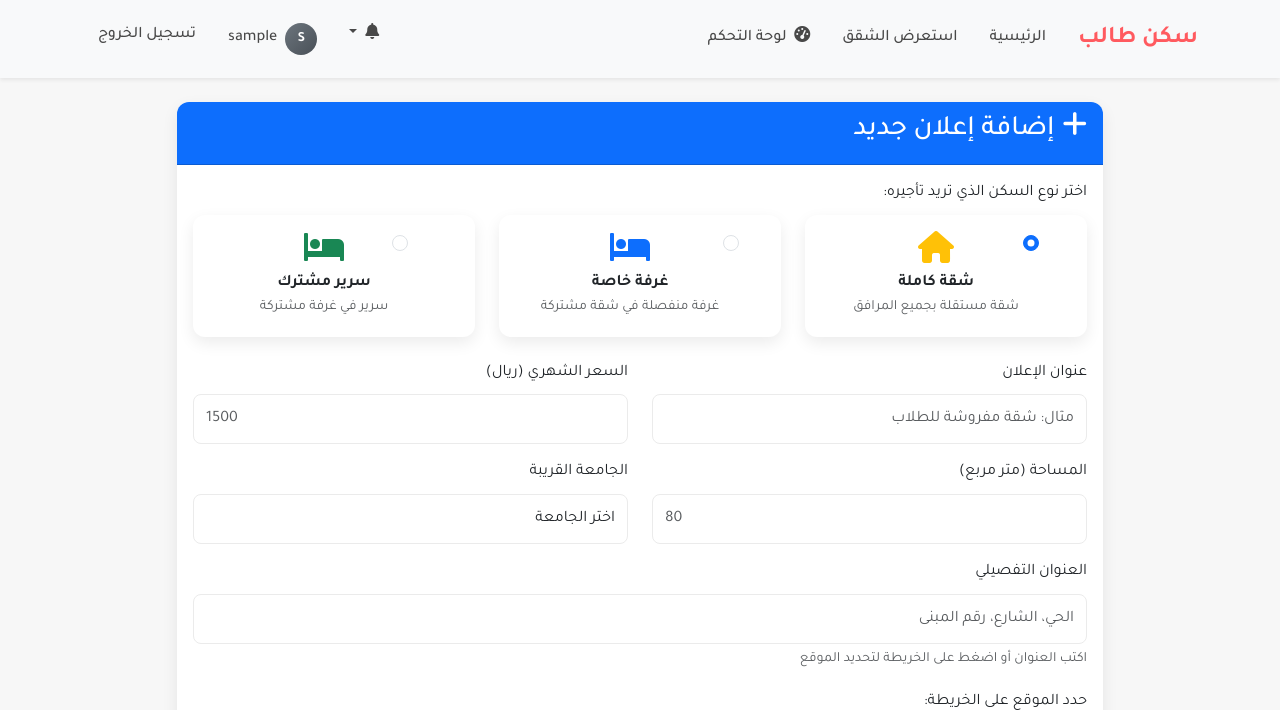
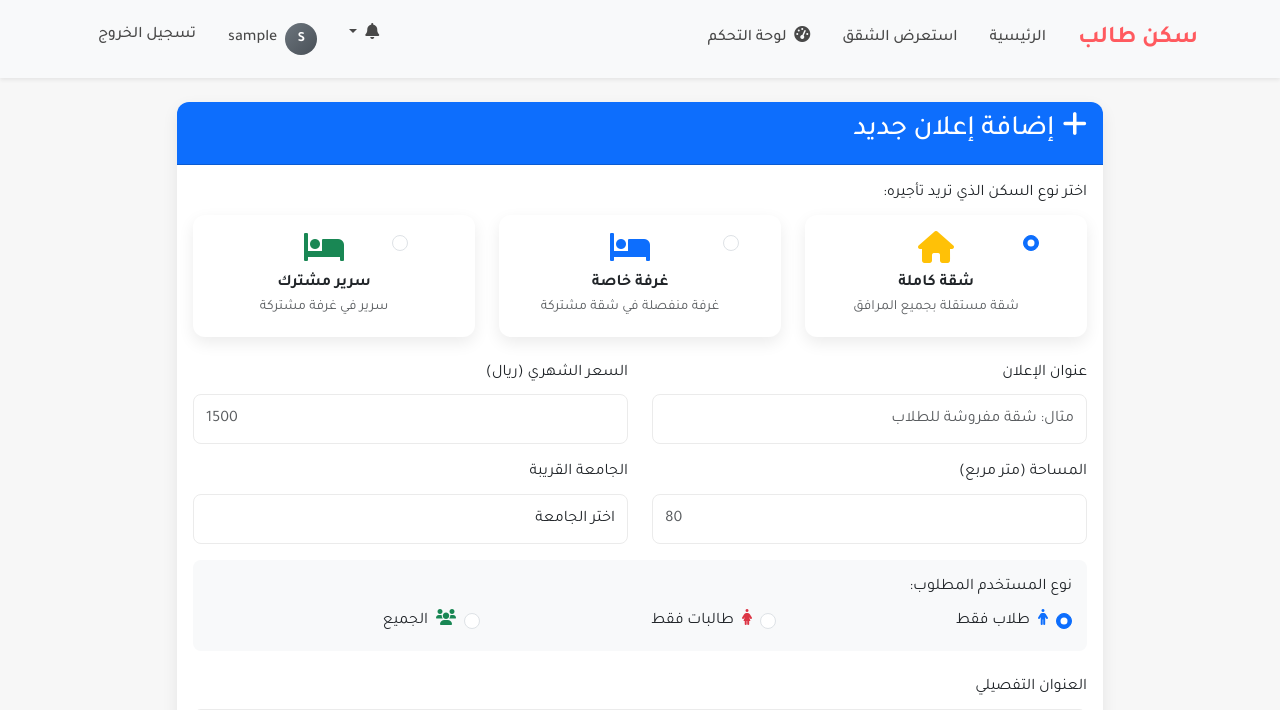
Before and after one commit to ibrahemmaher900/student-housing, a Django app: page /apartments/add/ in a window 1280 px wide. Shown: the top 710 px of the page. Run offline with Django 4.2, Linux system fonts and the light colour scheme; the visitor is signed in with stand-in values (Sample User, id 1); data that the repository does not hold is empty; some libraries are stand-ins or nearby versions.

Commit message:
Add complete apartment form with gender selection, full amenities, and map integration

```diff
--- a/apartments/views.py
+++ b/apartments/views.py
@@ -91,10 +91,6 @@ def add_apartment(request):
         try:
             apartment_type = request.POST.get('apartment_type', 'studio')
 
-            # معالجة الإحداثيات
-            latitude = request.POST.get('latitude')
-            longitude = request.POST.get('longitude')
-
             apartment = Apartment(
                 title=request.POST.get('title', 'شقة'),
                 description=request.POST.get('description', ''),
@@ -106,15 +102,24 @@ def add_apartment(request):
                 address=request.POST.get('address', ''),
                 distance_to_university=float(request.POST.get('distance_to_university', 0) or 0),
                 university_id=request.POST.get('university'),
+                gender=request.POST.get('gender', 'all'),
                 furnished=request.POST.get('furnished') == 'on',
                 has_wifi=request.POST.get('has_wifi') == 'on',
                 has_ac=request.POST.get('has_ac') == 'on',
+                has_kitchen=request.POST.get('has_kitchen') == 'on',
+                has_washer=request.POST.get('has_washer') == 'on',
+                has_fridge=request.POST.get('has_fridge') == 'on',
+                has_private_bathroom=request.POST.get('has_private_bathroom') == 'on',
+                has_balcony=request.POST.get('has_balcony') == 'on',
                 has_parking=request.POST.get('has_parking') == 'on',
+                bills_included=request.POST.get('bills_included') == 'on',
                 owner=request.user,
                 status='pending'
             )
 
-            # حفظ الإحداثيات إذا كانت متاحة
+            # حفظ الإحداثيات
+            latitude = request.POST.get('latitude')
+            longitude = request.POST.get('longitude')
             if latitude and longitude:
                 try:
                     apartment.latitude = float(latitude)
--- a/templates/apartments/add_apartment.html
+++ b/templates/apartments/add_apartment.html
@@ -12,6 +12,12 @@
 }
 .map-container {
     margin: 20px 0;
+}
+.gender-selection {
+    background: #f8f9fa;
+    border-radius: 8px;
+    padding: 15px;
+    margin: 15px 0;
 }
 </style>
 {% endblock %}
@@ -99,6 +105,37 @@
                             </div>
                         </div>
 
+                        <!-- نوع المستخدم المطلوب -->
+                        <div class="gender-selection mb-4">
+                            <label class="form-label">نوع المستخدم المطلوب:</label>
+                            <div class="row">
+                                <div class="col-md-4">
+                                    <div class="form-check">
+                                        <input type="radio" name="gender" value="male" id="male" class="form-check-input" checked>
+                                        <label class="form-check-label" for="male">
+                                            <i class="fas fa-male me-2 text-primary"></i>طلاب فقط
+                                        </label>
+                                    </div>
+                                </div>
+                                <div class="col-md-4">
+                                    <div class="form-check">
+                                        <input type="radio" name="gender" value="female" id="female" class="form-check-input">
+                                        <label class="form-check-label" for="female">
+                                            <i class="fas fa-female me-2 text-danger"></i>طالبات فقط
+                                        </label>
+                                    </div>
+                                </div>
+                                <div class="col-md-4">
+                                    <div class="form-check">
+                                        <input type="radio" name="gender" value="all" id="all" class="form-check-input">
+                                        <label class="form-check-label" for="all">
+                                            <i class="fas fa-users me-2 text-success"></i>الجميع
+                                        </label>
+                                    </div>
+                                </div>
+                            </div>
+                        </div>
+
                         <!-- الموقع والخريطة -->
                         <div class="mb-3">
                             <label class="form-label">العنوان التفصيلي</label>
@@ -126,10 +163,10 @@
                         </div>
 
                         <!-- المرافق المتاحة -->
-                        <div class="mb-3">
+                        <div class="mb-4">
                             <label class="form-label">المرافق المتاحة:</label>
                             <div class="row">
-                                <div class="col-md-3">
+                                <div class="col-md-3 mb-2">
                                     <div class="form-check">
                                         <input type="checkbox" name="furnished" class="form-check-input" id="furnished">
                                         <label class="form-check-label" for="furnished">
@@ -137,7 +174,7 @@
                                         </label>
                                     </div>
                                 </div>
-                                <div class="col-md-3">
+                                <div class="col-md-3 mb-2">
                                     <div class="form-check">
                                         <input type="checkbox" name="has_wifi" class="form-check-input" id="has_wifi">
                                         <label class="form-check-label" for="has_wifi">
@@ -145,7 +182,7 @@
                                         </label>
                                     </div>
                                 </div>
-                                <div class="col-md-3">
+                                <div class="col-md-3 mb-2">
                                     <div class="form-check">
                                         <input type="checkbox" name="has_ac" class="form-check-input" id="has_ac">
                                         <label class="form-check-label" for="has_ac">
@@ -153,11 +190,59 @@
                                         </label>
                                     </div>
                                 </div>
-                                <div class="col-md-3">
+                                <div class="col-md-3 mb-2">
+                                    <div class="form-check">
+                                        <input type="checkbox" name="has_kitchen" class="form-check-input" id="has_kitchen">
+                                        <label class="form-check-label" for="has_kitchen">
+                                            <i class="fas fa-utensils me-1"></i>مطبخ
+                                        </label>
+                                    </div>
+                                </div>
+                                <div class="col-md-3 mb-2">
+                                    <div class="form-check">
+                                        <input type="checkbox" name="has_washer" class="form-check-input" id="has_washer">
+                                        <label class="form-check-label" for="has_washer">
+                                            <i class="fas fa-tshirt me-1"></i>غسالة
+                                        </label>
+                                    </div>
+                                </div>
+                                <div class="col-md-3 mb-2">
+                                    <div class="form-check">
+                                        <input type="checkbox" name="has_fridge" class="form-check-input" id="has_fridge">
+                                        <label class="form-check-label" for="has_fridge">
+                                            <i class="fas fa-snowflake me-1"></i>ثلاجة
+                                        </label>
+                                    </div>
+                                </div>
+                                <div class="col-md-3 mb-2">
+                                    <div class="form-check">
+                                        <input type="checkbox" name="has_private_bathroom" class="form-check-input" id="has_private_bathroom">
+                                        <label class="form-check-label" for="has_private_bathroom">
+                                            <i class="fas fa-bath me-1"></i>حمام خاص
+                                        </label>
+                                    </div>
+                                </div>
+                                <div class="col-md-3 mb-2">
+                                    <div class="form-check">
+                                        <input type="checkbox" name="has_balcony" class="form-check-input" id="has_balcony">
+                                        <label class="form-check-label" for="has_balcony">
+                                            <i class="fas fa-building me-1"></i>شرفة
+                                        </label>
+                                    </div>
+                                </div>
+                                <div class="col-md-3 mb-2">
                                     <div class="form-check">
                                         <input type="checkbox" name="has_parking" class="form-check-input" id="has_parking">
                                         <label class="form-check-label" for="has_parking">
                                             <i class="fas fa-car me-1"></i>موقف سيارة
+                                        </label>
+                                    </div>
+                                </div>
+                                <div class="col-md-3 mb-2">
+                                    <div class="form-check">
+                                        <input type="checkbox" name="bills_included" class="form-check-input" id="bills_included">
+                                        <label class="form-check-label" for="bills_included">
+                                            <i class="fas fa-file-invoice me-1"></i>الفواتير مشمولة
                                         </label>
                                     </div>
                                 </div>
@@ -195,7 +280,6 @@ let marker;
 
 // تهيئة الخريطة
 function initMap() {
-    // الموقع الافتراضي (الرياض)
     const defaultLocation = { lat: 24.7136, lng: 46.6753 };
 
     map = new google.maps.Map(document.getElementById("map"), {
@@ -203,7 +287,6 @@ function initMap() {
         center: defaultLocation,
     });
 
-    // إضافة marker قابل للسحب
     marker = new google.maps.Marker({
         position: defaultLocation,
         map: map,
@@ -211,14 +294,12 @@ function initMap() {
         title: "اسحب لتحديد الموقع"
     });
 
-    // عند سحب الـ marker
     marker.addListener('dragend', function() {
         const position = marker.getPosition();
         updateLocationInputs(position.lat(), position.lng());
         getAddressFromCoordinates(position.lat(), position.lng());
     });
 
-    // عند النقر على الخريطة
     map.addListener('click', function(event) {
         const lat = event.latLng.lat();
         const lng = event.latLng.lng();
@@ -229,13 +310,11 @@ function initMap() {
     });
 }
 
-// تحديث حقول الإحداثيات
 function updateLocationInputs(lat, lng) {
     document.getElementById('latitude').value = lat;
     document.getElementById('longitude').value = lng;
 }
 
-// الحصول على العنوان من الإحداثيات
 function getAddressFromCoordinates(lat, lng) {
     const geocoder = new google.maps.Geocoder();
     const latlng = { lat: lat, lng: lng };
@@ -247,7 +326,6 @@ function getAddressFromCoordinates(lat, lng) {
     });
 }
 
-// البحث عن العنوان
 function searchAddress() {
     const address = document.getElementById('address').value;
     if (!address) return;
@@ -263,7 +341,6 @@ function searchAddress() {
     });
 }
 
-// البحث عند تغيير العنوان
 document.addEventListener('DOMContentLoaded', function() {
     const addressInput = document.getElementById('address');
     let searchTimeout;
```
